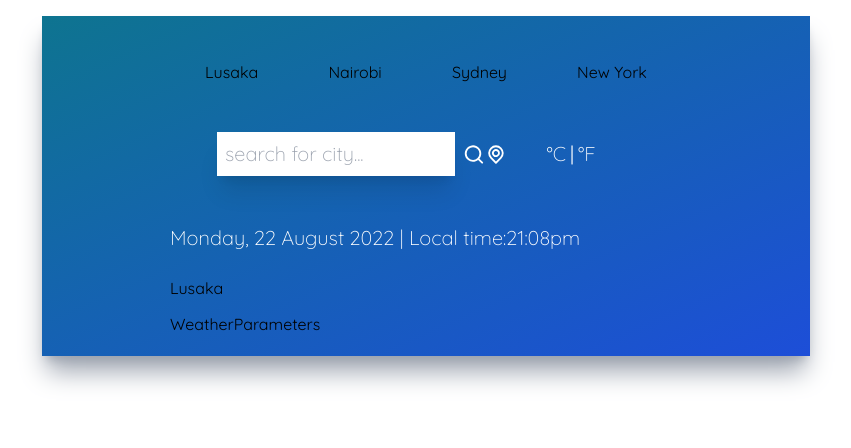
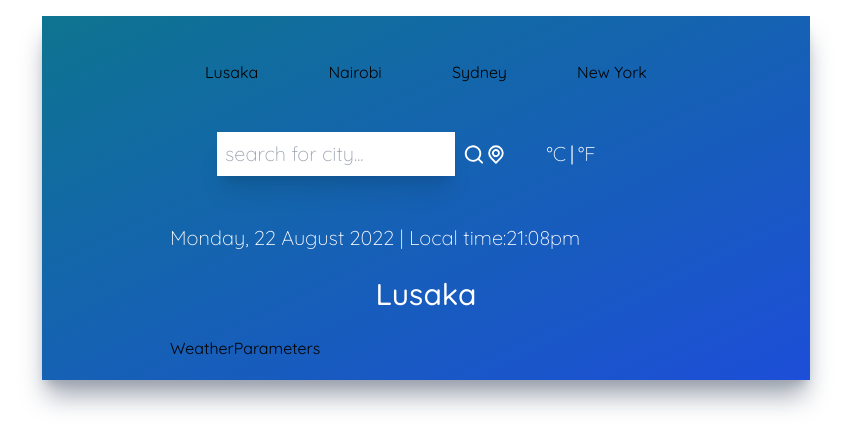
Before and after one commit to Mutalenic/weather_app, a React (Create React App) app: page / in a window 1280 px wide. Shown: the top 448 px of the page, without its empty margins (214-1065 px from the left). Built offline with nearby package versions, Linux system fonts and the light colour scheme.

Commit message:
Style location

```diff
--- a/src/components/DateTimeLocation.jsx
+++ b/src/components/DateTimeLocation.jsx
@@ -8,8 +8,8 @@
           Monday, 22 August 2022 | Local time:21:08pm
         </p>
       </div>
-      <div>
-        <p className="items-center justify-center my-3">Lusaka</p>
+      <div className="flex items-center justify-center my-6">
+        <p className="text-white text-3xl font-medium">Lusaka</p>
       </div>
     </div>
   );
--- a/src/components/WeatherParameters.jsx
+++ b/src/components/WeatherParameters.jsx
@@ -1,9 +1,9 @@
-import React from 'react'
+import React from 'react';
 
 function WeatherParameters() {
   return (
     <div>WeatherParameters</div>
-  )
+  );
 }
 
-export default WeatherParameters
+export default WeatherParameters;
```
